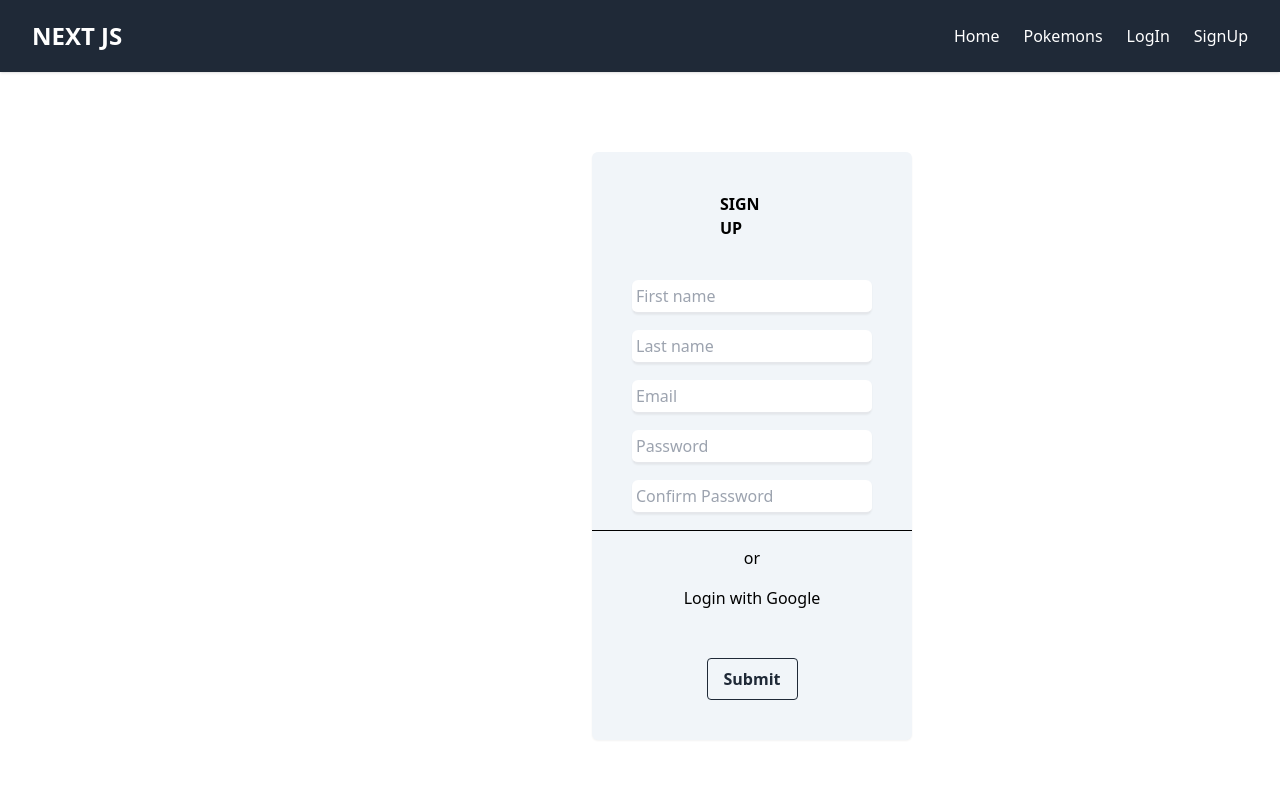
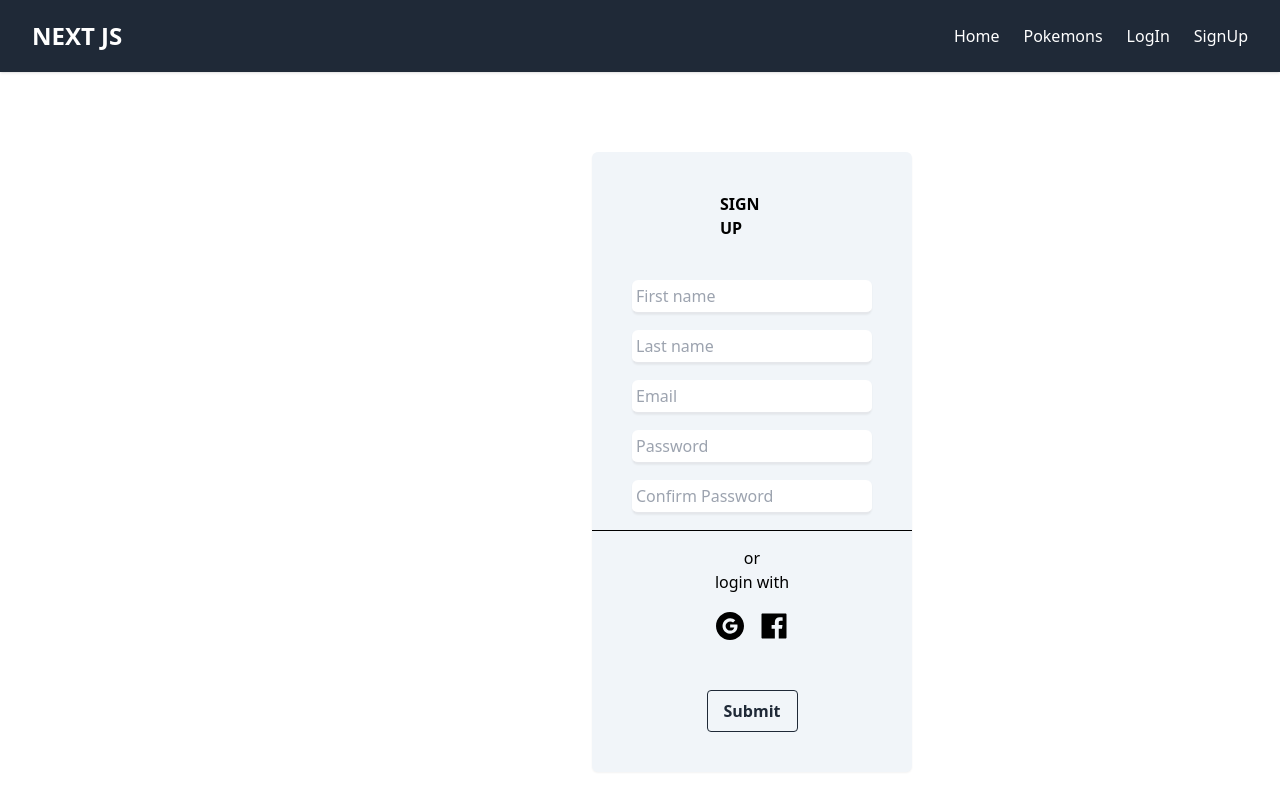
Before and after one commit to Yaqub-naqeb/pokemon-using-nextJs, a Next.js app: page /form/SignUp in a window 1280 px wide. Shown: the top 810 px of the page. Built offline with nearby package versions, Linux system fonts and the light colour scheme; no server answers.

Commit message:
login with facebook is done

```diff
--- a/components/Navbar.js
+++ b/components/Navbar.js
@@ -78,7 +78,7 @@ const clickHandler=()=>{
               navbar ? 'block' : 'hidden'
             }`}
           >
-            <ul className="items-center justify-center space-y-8 md:flex md:space-x-6 md:space-y-0 align-middle lg:mx-0 md:mx-0 mx-[10rem] ">
+            <ul className="items-center justify-center space-y-8 md:flex md:space-x-6 md:space-y-0 align-middle">
               <li className="text-white hover:scale-110 duration-200 transition-all ease-in-out">
                 <Link href="/">
                  Home
--- a/package.json
+++ b/package.json
@@ -17,6 +17,7 @@
     "react": "18.2.0",
     "react-dom": "18.2.0",
     "react-firebase-hooks": "^5.1.1",
+    "react-icons": "^4.7.1",
     "react-pagination-library": "^0.1.14"
   },
   "devDependencies": {
--- a/pages/form/SignUp.js
+++ b/pages/form/SignUp.js
@@ -2,11 +2,13 @@ import { Inter } from '@next/font/google';
 import React, { useEffect, useState } from 'react'
 import Button from '../../components/Button';
 import { auth } from '../firebase'
-import {signInWithPopup,GoogleAuthProvider} from 'firebase/auth'
+import {getAuth, createUserWithEmailAndPassword,signInWithPopup,GoogleAuthProvider,FacebookAuthProvider,signInWithRedirect, getRedirectResult} from 'firebase/auth'
 import {useAuthState} from 'react-firebase-hooks/auth'
 import { useRouter } from 'next/router';
-import { getAuth, createUserWithEmailAndPassword } from "firebase/auth";
 import NotFound from '../404';
+
+import { AiFillGoogleCircle,AiFillFacebook } from "react-icons/ai";
+
 
 const inter = Inter({ subsets: ['latin'] })
 
@@ -60,10 +62,32 @@ const googleAuth=new GoogleAuthProvider();
 const login=async()=>{
   const result=await signInWithPopup(auth,googleAuth);
   router.push('/');
-
 }
 
+// facebook
+const signInWithFaceBook=()=>{
+  const provider = new FacebookAuthProvider();
 
+  signInWithPopup(auth, provider)
+
+  .then((result) => {
+    const user = result.user;
+
+    const credential = FacebookAuthProvider.credentialFromResult(result);
+    const accessToken = credential.accessToken;
+
+  })
+  .catch((error) => {
+    // Handle Errors here.
+    const errorCode = error.code;
+    const errorMessage = error.message;
+    // The email of the user's account used.
+    const email = error.customData.email;
+    // The AuthCredential type that was used.
+    const credential = FacebookAuthProvider.credentialFromError(error);
+
+  });
+}
 
   return (
 
@@ -131,12 +155,15 @@ type="password" placeholder='Confirm Password' onChange={e=>setConfirmPassword(e
 
 <div className='h-[.01rem] bg-black w-[17rem] md:w-[18rem] lg:w-[20rem]'></div>
 
-<p>or</p>
-<button onClick={login}>Login with Google</button>
-{/* <button onClick={login2}>Login with facebook</button> */}
+<p className='text-center'>or
+  <br />
+  login with
+</p>
 
-
-
+<div className=' flex gap-3'>
+<button onClick={login} className='text-[2rem]'><AiFillGoogleCircle/></button>
+<button className='text-[2rem]' onClick={signInWithFaceBook}><AiFillFacebook/></button>
+</div>
 
 </div>
 
```
Also changed, not shown: 1 other file (tests, documents, lock files or other folders).
